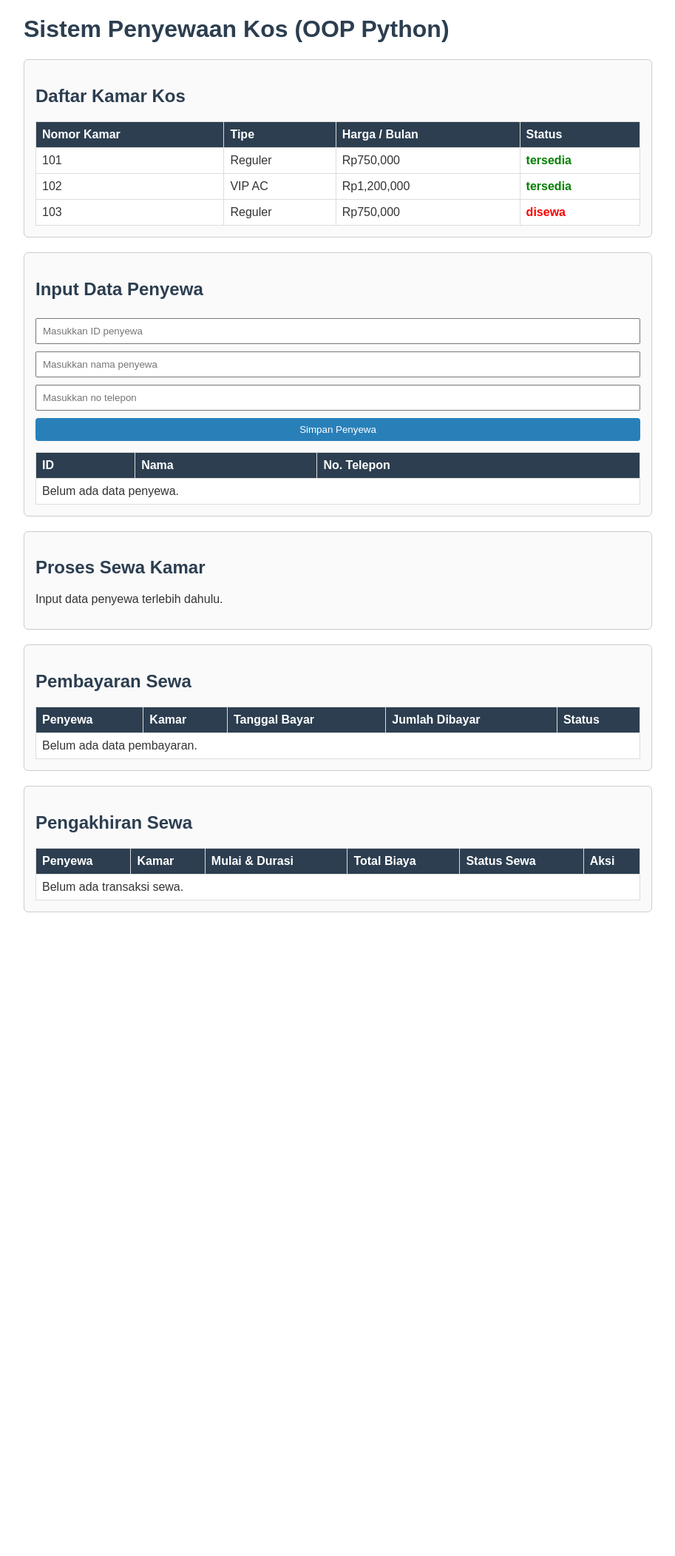
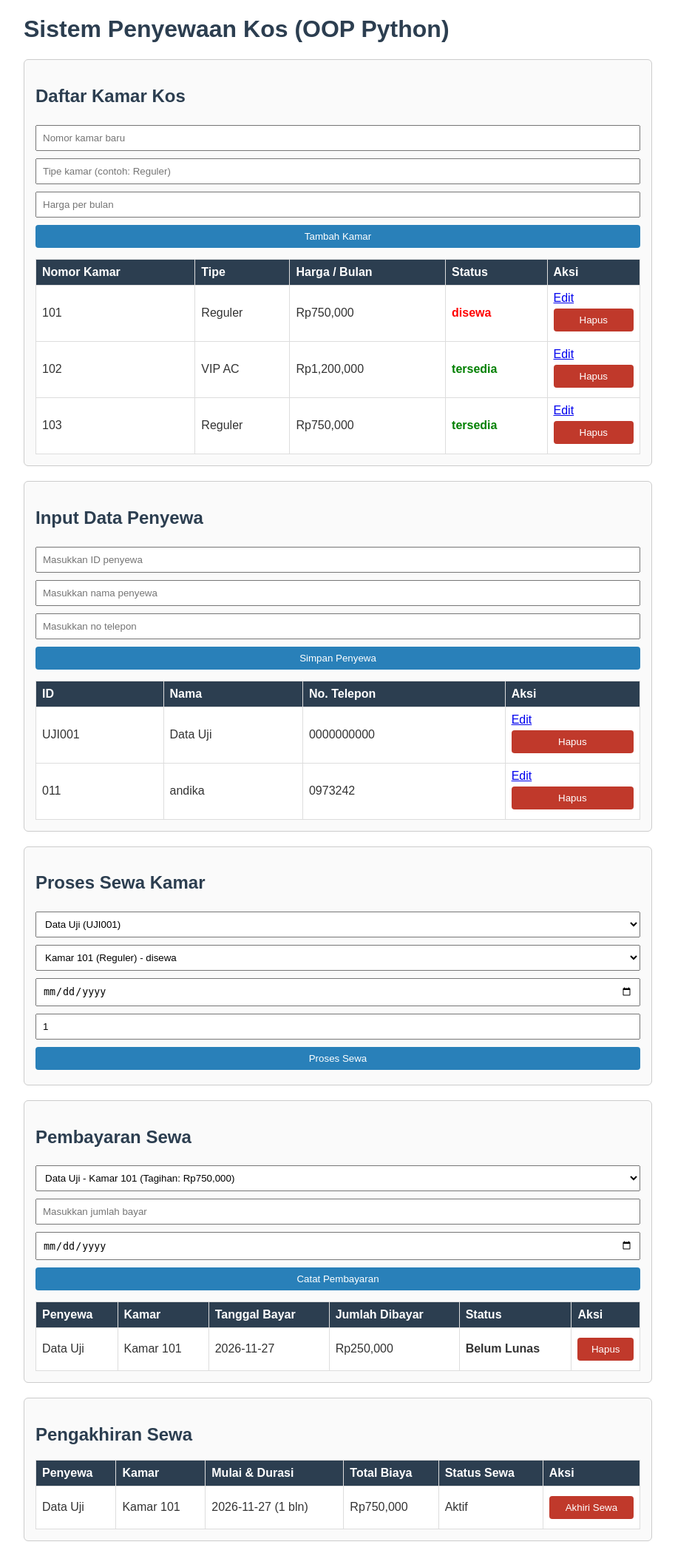
Before and after one commit to dikasptra/penyewaan-kos, a Flask app: page / in a window 1280 px wide. Shown: the whole page at 74% size, without its empty margins (183-1096 px from the left). Before the commit the page ends 1233 px from the top, so only its background shows below. Run offline with Flask 3, Linux system fonts and the light colour scheme; data comes from the database, SQL or seed files in the repository; both versions use the stored data as it was after the commit.

Commit message:
menambahkan database sqlite

```diff
--- a/app.py
+++ b/app.py
@@ -3,37 +3,82 @@ from kamar import Kamar
 from penyewa import Penyewa
 from sewa import Sewa
 from pembayaran import Pembayaran
+import database
 
 app = Flask(__name__)
 
-daftar_kamar = [
-    Kamar("101", "Reguler", 750_000),
-    Kamar("102", "VIP AC", 1_200_000),
-    Kamar("103", "Reguler", 750_000)
-]
-daftar_kamar[2].sewakan()
-
-daftar_penyewa = []
-daftar_sewa = []
-daftar_pembayaran = []
+database.buat_tabel()
 pesan_hasil = ""
-
 
 @app.route("/")
 def index():
     global pesan_hasil
     pesan = pesan_hasil
     pesan_hasil = ""
+    daftar_sewa = database.ambil_semua_sewa()
     return render_template(
         "index.html",
-        daftar_kamar=daftar_kamar,
-        daftar_penyewa=daftar_penyewa,
+        daftar_kamar=database.ambil_semua_kamar(),
+        daftar_penyewa=database.ambil_semua_penyewa(),
         daftar_sewa=daftar_sewa,
-        daftar_pembayaran=daftar_pembayaran,
+        daftar_sewa_aktif=[sewa for sewa in daftar_sewa if sewa.aktif],
+        daftar_pembayaran=database.ambil_semua_pembayaran(),
         pesan=pesan
     )
 
+# KAMAR
+@app.route("/kamar", methods=["POST"])
+def tambah_kamar():
+    global pesan_hasil
+    nomor_kamar = request.form["nomor_kamar"]
+    tipe = request.form["tipe"]
 
+    try:
+        harga = int(request.form["harga_per_bulan"])
+        kamar_baru = Kamar(nomor_kamar, tipe, harga)
+    except ValueError as e:
+        pesan_hasil = str(e)
+        return redirect(url_for("index"))
+
+    if database.simpan_kamar(kamar_baru):
+        pesan_hasil = f"Kamar {nomor_kamar} berhasil ditambahkan."
+    else:
+        pesan_hasil = f"Nomor kamar {nomor_kamar} sudah ada."
+    return redirect(url_for("index"))
+
+@app.route("/kamar/edit/<nomor_kamar>", methods=["GET", "POST"])
+def edit_kamar(nomor_kamar):
+    global pesan_hasil
+    kamar = database.cari_kamar(nomor_kamar)
+
+    if not kamar:
+        pesan_hasil = f"Kamar dengan nomor '{nomor_kamar}' tidak ditemukan."
+        return redirect(url_for("index"))
+
+    if request.method == "POST":
+        try:
+            kamar.tipe = request.form["tipe"]
+            kamar.harga_per_bulan = int(request.form["harga_per_bulan"])
+            database.update_kamar(kamar)
+            pesan_hasil = f"Data Kamar {nomor_kamar} berhasil diubah."
+        except ValueError as e:
+            pesan_hasil = str(e)
+        return redirect(url_for("index"))
+
+    return render_template("edit_kamar.html", kamar=kamar)
+
+@app.route("/kamar/hapus/<nomor_kamar>", methods=["POST"])
+def hapus_kamar(nomor_kamar):
+    global pesan_hasil
+
+    if database.kamar_punya_sewa(nomor_kamar):
+        pesan_hasil = f"Kamar {nomor_kamar} tidak bisa dihapus karena sudah punya data sewa. Hapus data sewanya dulu."
+    else:
+        database.hapus_kamar(nomor_kamar)
+        pesan_hasil = f"Kamar {nomor_kamar} berhasil dihapus."
+    return redirect(url_for("index"))
+
+# PENYEWA
 @app.route("/penyewa", methods=["POST"])
 def input_penyewa():
     global pesan_hasil
@@ -42,26 +87,66 @@ def input_penyewa():
     no_telepon = request.form["no_telepon"]
 
     penyewa_baru = Penyewa(id_penyewa, nama, no_telepon)
-    daftar_penyewa.append(penyewa_baru)
-    pesan_hasil = f"Data penyewa tersimpan ({penyewa_baru.info()})"
+
+    if database.simpan_penyewa(penyewa_baru):
+        pesan_hasil = f"Data penyewa tersimpan ({penyewa_baru.info()})"
+    else:
+        pesan_hasil = f"ID penyewa {id_penyewa} sudah dipakai."
     return redirect(url_for("index"))
 
+@app.route("/penyewa/edit/<id_penyewa>", methods=["GET", "POST"])
+def edit_penyewa(id_penyewa):
+    global pesan_hasil
+    penyewa = database.cari_penyewa(id_penyewa)
 
+    if not penyewa:
+        pesan_hasil = f"Penyewa dengan ID '{id_penyewa}' tidak ditemukan."
+        return redirect(url_for("index"))
+
+    if request.method == "POST":
+        penyewa.nama = request.form["nama"]
+        penyewa.no_telepon = request.form["no_telepon"]
+        database.update_penyewa(penyewa)
+        pesan_hasil = f"Data penyewa berhasil diubah ({penyewa.info()})"
+        return redirect(url_for("index"))
+
+    return render_template("edit_penyewa.html", penyewa=penyewa)
+
+@app.route("/penyewa/hapus/<id_penyewa>", methods=["POST"])
+def hapus_penyewa(id_penyewa):
+    global pesan_hasil
+    penyewa = database.cari_penyewa(id_penyewa)
+
+    if not penyewa:
+        pesan_hasil = f"Penyewa dengan ID '{id_penyewa}' tidak ditemukan."
+    elif database.penyewa_punya_sewa(id_penyewa):
+        pesan_hasil = f"{penyewa.nama} tidak bisa dihapus karena masih punya data sewa. Hapus data sewanya dulu."
+    else:
+        database.hapus_penyewa(id_penyewa)
+        pesan_hasil = f"Data penyewa {penyewa.nama} berhasil dihapus."
+    return redirect(url_for("index"))
+
+# SEWA
 @app.route("/sewa", methods=["POST"])
 def sewa_kamar():
     global pesan_hasil
-    index_penyewa = int(request.form["index_penyewa"])
+    id_penyewa = request.form["id_penyewa"]
     nomor_kamar = request.form["nomor_kamar"]
     tanggal_mulai = request.form["tanggal_mulai"]
-    durasi_bulan = int(request.form["durasi_bulan"])
+    try:
+        durasi_bulan = int(request.form.get("durasi_bulan", ""))
+        if durasi_bulan <= 0:
+            raise ValueError
+    except (TypeError, ValueError):
+        pesan_hasil = "Durasi sewa harus berupa angka bulat lebih dari 0."
+        return redirect(url_for("index"))
 
-    penyewa_dipilih = daftar_penyewa[index_penyewa]
+    penyewa_dipilih = database.cari_penyewa(id_penyewa)
+    kamar_ditemukan = database.cari_kamar(nomor_kamar)
 
-    kamar_ditemukan = None
-    for k in daftar_kamar:
-        if k.nomor_kamar == nomor_kamar:
-            kamar_ditemukan = k
-            break
+    if not penyewa_dipilih:
+        pesan_hasil = f"Penyewa dengan ID '{id_penyewa}' tidak ditemukan."
+        return redirect(url_for("index"))
 
     if not kamar_ditemukan:
         pesan_hasil = f"Kamar dengan nomor '{nomor_kamar}' tidak ditemukan."
@@ -71,39 +156,91 @@ def sewa_kamar():
     sewa_baru = Sewa(penyewa_dipilih, kamar_ditemukan, tanggal_mulai, durasi_bulan)
 
     if sewa_baru.proses_sewa():
-        daftar_sewa.append(sewa_baru)
+        database.update_kamar(kamar_ditemukan)
+        database.simpan_sewa(sewa_baru)
         pesan_hasil = f"{penyewa_dipilih.nama} berhasil menyewa Kamar {nomor_kamar}. Total: Rp{sewa_baru.hitung_total():,}"
     else:
         pesan_hasil = f"Maaf, Kamar {nomor_kamar} tidak tersedia."
 
     return redirect(url_for("index"))
 
+@app.route("/checkout/<int:id_sewa>", methods=["POST"])
+def checkout(id_sewa):
+    global pesan_hasil
+    sewa_dipilih = database.cari_sewa(id_sewa)
 
+    if not sewa_dipilih:
+        pesan_hasil = "Data sewa tidak ditemukan."
+    elif not sewa_dipilih.aktif:
+        pesan_hasil = "Sewa ini sudah selesai."
+    else:
+        sewa_dipilih.penyewa.akhiri_sewa(sewa_dipilih)
+        database.update_kamar(sewa_dipilih.kamar)
+        database.update_status_sewa(sewa_dipilih)
+        pesan_hasil = f"Sewa selesai, Kamar {sewa_dipilih.kamar.nomor_kamar} kembali tersedia."
+    return redirect(url_for("index"))
+
+@app.route("/sewa/hapus/<int:id_sewa>", methods=["POST"])
+def hapus_sewa(id_sewa):
+    global pesan_hasil
+    sewa_dipilih = database.cari_sewa(id_sewa)
+
+    if not sewa_dipilih:
+        pesan_hasil = "Data sewa tidak ditemukan."
+    elif sewa_dipilih.aktif:
+        pesan_hasil = "Sewa yang masih aktif tidak bisa dihapus. Akhiri sewa terlebih dahulu."
+    else:
+        database.hapus_sewa(id_sewa)
+        pesan_hasil = "Data sewa beserta pembayarannya berhasil dihapus."
+    return redirect(url_for("index"))
+
+# PEMBAYARAN
 @app.route("/bayar", methods=["POST"])
 def bayar_sewa():
     global pesan_hasil
-    index_sewa = int(request.form["index_sewa"])
-    jumlah = int(request.form["jumlah"])
+    try:
+        id_sewa = int(request.form.get("id_sewa", ""))
+        jumlah = int(request.form.get("jumlah", ""))
+    except (TypeError, ValueError):
+        pesan_hasil = "ID sewa dan jumlah pembayaran harus berupa angka yang valid."
+        return redirect(url_for("index"))
+
+    if jumlah <= 0:
+        pesan_hasil = "Jumlah pembayaran harus lebih dari 0."
+        return redirect(url_for("index"))
+
     tanggal_bayar = request.form["tanggal_bayar"]
 
-    sewa_dipilih = daftar_sewa[index_sewa]
-    pembayaran_baru = Pembayaran(sewa_dipilih, jumlah, tanggal_bayar)
+    sewa_dipilih = database.cari_sewa(id_sewa)
+
+    if not sewa_dipilih:
+        pesan_hasil = "Data sewa tidak ditemukan."
+        return redirect(url_for("index"))
+
+    if not sewa_dipilih.aktif:
+        pesan_hasil = "Pembayaran hanya dapat dicatat untuk sewa yang masih aktif."
+        return redirect(url_for("index"))
+
+    try:
+        pembayaran_baru = Pembayaran(sewa_dipilih, jumlah, tanggal_bayar)
+    except ValueError as e:
+        pesan_hasil = str(e)
+        return redirect(url_for("index"))
+
+    database.simpan_pembayaran(pembayaran_baru)
+    pembayaran_baru.total_dibayar = database.total_pembayaran(id_sewa)
     pembayaran_baru.catat_pembayaran()
-    daftar_pembayaran.append(pembayaran_baru)
 
     status = "Lunas" if pembayaran_baru.cek_lunas() else "Belum Lunas"
     pesan_hasil = f"Pembayaran {sewa_dipilih.penyewa.nama} sebesar Rp{jumlah:,} dicatat ({status})."
     return redirect(url_for("index"))
 
-
-@app.route("/checkout/<int:index_sewa>", methods=["POST"])
-def checkout(index_sewa):
+@app.route("/pembayaran/hapus/<int:id_pembayaran>", methods=["POST"])
+def hapus_pembayaran(id_pembayaran):
     global pesan_hasil
-    sewa_dipilih = daftar_sewa[index_sewa]
-    sewa_dipilih.penyewa.akhiri_sewa(sewa_dipilih)
-    pesan_hasil = f"Sewa selesai, Kamar {sewa_dipilih.kamar.nomor_kamar} kembali tersedia."
+    database.hapus_pembayaran(id_pembayaran)
+    pesan_hasil = "Data pembayaran berhasil dihapus."
     return redirect(url_for("index"))
-
 
 if __name__ == "__main__":
     app.run(debug=True)
--- a/kamar.py
+++ b/kamar.py
@@ -1,8 +1,8 @@
 class Kamar:
-    def __init__(self, nomor_kamar, tipe, harga_per_bulan):
+    def __init__(self, nomor_kamar, tipe, harga_per_bulan, status="tersedia"):
         self.nomor_kamar = nomor_kamar
         self.tipe = tipe
-        self.__status = "tersedia"
+        self.__status = status
         self.harga_per_bulan = harga_per_bulan
 
     @property
--- a/templates/index.html
+++ b/templates/index.html
@@ -15,12 +15,20 @@
 
     <div class="box">
         <h2>Daftar Kamar Kos</h2>
+        <form action="/kamar" method="POST">
+            <input type="text" name="nomor_kamar" placeholder="Nomor kamar baru" required>
+            <input type="text" name="tipe" placeholder="Tipe kamar (contoh: Reguler)" required>
+            <input type="number" name="harga_per_bulan" placeholder="Harga per bulan" required>
+            <button type="submit">Tambah Kamar</button>
+        </form>
+
         <table>
             <tr>
                 <th>Nomor Kamar</th>
                 <th>Tipe</th>
                 <th>Harga / Bulan</th>
                 <th>Status</th>
+                <th>Aksi</th>
             </tr>
             {% for k in daftar_kamar %}
             <tr>
@@ -28,7 +36,16 @@
                 <td>{{ k.tipe }}</td>
                 <td>Rp{{ "{:,}".format(k.harga_per_bulan) }}</td>
                 <td class="{{ k.status }}">{{ k.status }}</td>
+                <td class="aksi">
+                    <a href="/kamar/edit/{{ k.nomor_kamar }}" class="btn-edit">Edit</a>
+                    <form action="/kamar/hapus/{{ k.nomor_kamar }}" method="POST"
+                          onsubmit="return confirm('Yakin hapus Kamar {{ k.nomor_kamar }}?')">
+                        <button type="submit" class="btn-merah">Hapus</button>
+                    </form>
+                </td>
             </tr>
+            {% else %}
+            <tr><td colspan="5">Belum ada data kamar.</td></tr>
             {% endfor %}
         </table>
     </div>
@@ -47,26 +64,34 @@
                 <th>ID</th>
                 <th>Nama</th>
                 <th>No. Telepon</th>
+                <th>Aksi</th>
             </tr>
             {% for p in daftar_penyewa %}
             <tr>
                 <td>{{ p.id_penyewa }}</td>
                 <td>{{ p.nama }}</td>
                 <td>{{ p.no_telepon }}</td>
+                <td class="aksi">
+                    <a href="/penyewa/edit/{{ p.id_penyewa }}" class="btn-edit">Edit</a>
+                    <form action="/penyewa/hapus/{{ p.id_penyewa }}" method="POST"
+                          onsubmit="return confirm('Yakin hapus penyewa {{ p.nama }}?')">
+                        <button type="submit" class="btn-merah">Hapus</button>
+                    </form>
+                </td>
             </tr>
             {% else %}
-            <tr><td colspan="3">Belum ada data penyewa.</td></tr>
+            <tr><td colspan="4">Belum ada data penyewa.</td></tr>
             {% endfor %}
         </table>
     </div>
 
     <div class="box">
         <h2>Proses Sewa Kamar</h2>
-        {% if daftar_penyewa %}
+        {% if daftar_penyewa and daftar_kamar %}
         <form action="/sewa" method="POST">
-            <select name="index_penyewa">
+            <select name="id_penyewa">
                 {% for p in daftar_penyewa %}
-                <option value="{{ loop.index0 }}">{{ p.nama }} ({{ p.id_penyewa }})</option>
+                <option value="{{ p.id_penyewa }}">{{ p.nama }} ({{ p.id_penyewa }})</option>
                 {% endfor %}
             </select>
 
@@ -83,17 +108,17 @@
             <button type="submit">Proses Sewa</button>
         </form>
         {% else %}
-        <p>Input data penyewa terlebih dahulu.</p>
+        <p>Input data penyewa dan kamar terlebih dahulu.</p>
         {% endif %}
     </div>
 
     <div class="box">
         <h2>Pembayaran Sewa</h2>
-        {% if daftar_sewa %}
+        {% if daftar_sewa_aktif %}
         <form action="/bayar" method="POST">
-            <select name="index_sewa">
-                {% for s in daftar_sewa %}
-                <option value="{{ loop.index0 }}">
+            <select name="id_sewa">
+                {% for s in daftar_sewa_aktif %}
+                <option value="{{ s.id_sewa }}">
                     {{ s.penyewa.nama }} - Kamar {{ s.kamar.nomor_kamar }} (Tagihan: Rp{{ "{:,}".format(s.hitung_total()) }})
                 </option>
                 {% endfor %}
@@ -112,6 +137,7 @@
                 <th>Tanggal Bayar</th>
                 <th>Jumlah Dibayar</th>
                 <th>Status</th>
+                <th>Aksi</th>
             </tr>
             {% for p in daftar_pembayaran %}
             <tr>
@@ -120,9 +146,15 @@
                 <td>{{ p.tanggal_bayar }}</td>
                 <td>Rp{{ "{:,}".format(p.jumlah) }}</td>
                 <td><strong>{{ "Lunas" if p.cek_lunas() else "Belum Lunas" }}</strong></td>
+                <td class="aksi">
+                    <form action="/pembayaran/hapus/{{ p.id_pembayaran }}" method="POST"
+                          onsubmit="return confirm('Yakin hapus data pembayaran ini?')">
+                        <button type="submit" class="btn-merah">Hapus</button>
+                    </form>
+                </td>
             </tr>
             {% else %}
-            <tr><td colspan="5">Belum ada data pembayaran.</td></tr>
+            <tr><td colspan="6">Belum ada data pembayaran.</td></tr>
             {% endfor %}
         </table>
     </div>
@@ -145,13 +177,16 @@
                 <td>{{ s.tanggal_mulai }} ({{ s.durasi_bulan }} bln)</td>
                 <td>Rp{{ "{:,}".format(s.hitung_total()) }}</td>
                 <td>{{ "Aktif" if s.aktif else "Selesai" }}</td>
-                <td>
+                <td class="aksi">
                     {% if s.aktif %}
-                    <form action="/checkout/{{ loop.index0 }}" method="POST">
+                    <form action="/checkout/{{ s.id_sewa }}" method="POST">
                         <button type="submit" class="btn-merah">Akhiri Sewa</button>
                     </form>
                     {% else %}
-                    -
+                    <form action="/sewa/hapus/{{ s.id_sewa }}" method="POST"
+                          onsubmit="return confirm('Yakin hapus data sewa ini beserta pembayarannya?')">
+                        <button type="submit" class="btn-merah">Hapus</button>
+                    </form>
                     {% endif %}
                 </td>
             </tr>
```
Also changed, not shown: database.py (added, +264 -0 lines), pembayaran.py (+7 -2 lines), sewa.py (+6 -2 lines), templates/edit_kamar.html (added, +29 -0 lines), templates/edit_penyewa.html (added, +29 -0 lines), kos.db (added).
